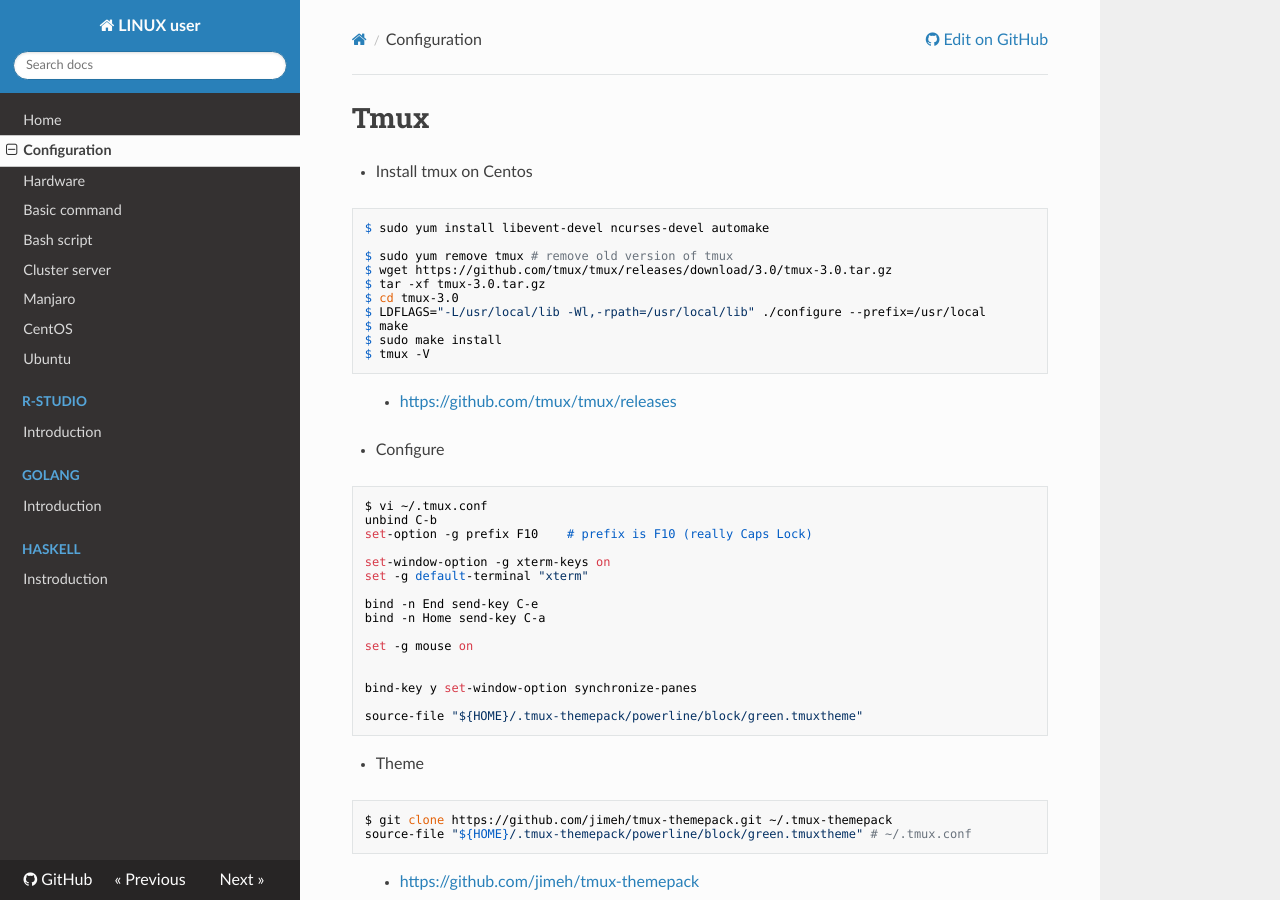
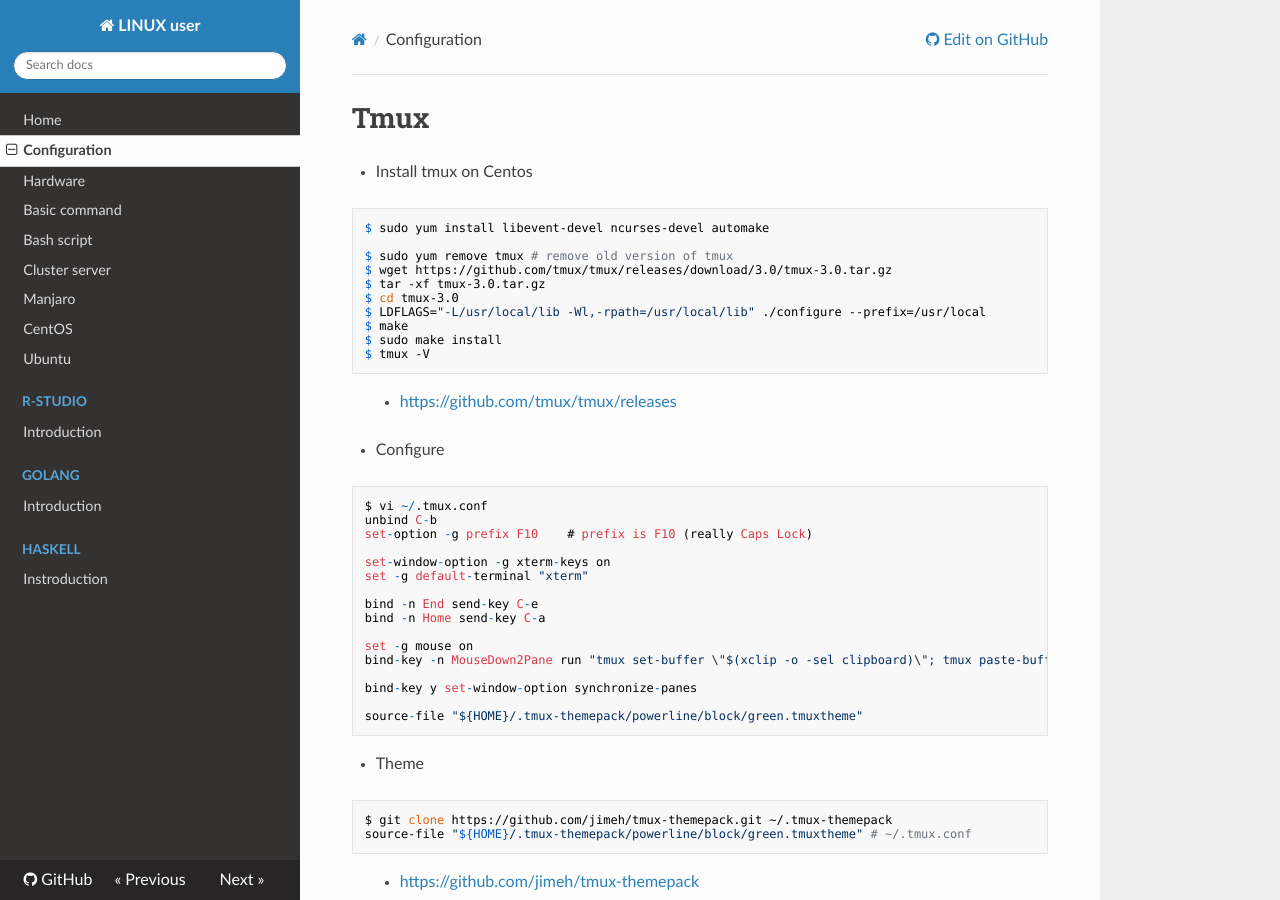
Before and after one commit to WonyoungCho/LINUX, an MkDocs documentation site: the page built from docs/config.md, in a window 1280 px wide and 900 px high. Built offline with MkDocs 1.6.1, drawn with Linux system fonts in a browser that asks for light colours; nearby versions of some CDN libraries; old or Windows-style settings are respelled for this version of MkDocs.

Commit message:
Update config.md

```diff
--- a/docs/config.md
+++ b/docs/config.md
@@ -27,7 +27,7 @@ bind -n End send-key C-e
 bind -n Home send-key C-a
 
 set -g mouse on
-
+bind-key -n MouseDown2Pane run "tmux set-buffer \"$(xclip -o -sel clipboard)\"; tmux paste-buffer"
 
 bind-key y set-window-option synchronize-panes
 
```
